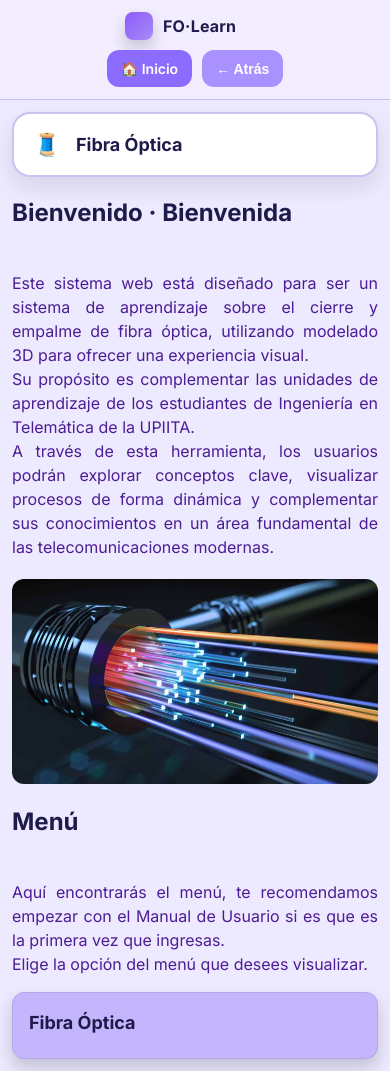
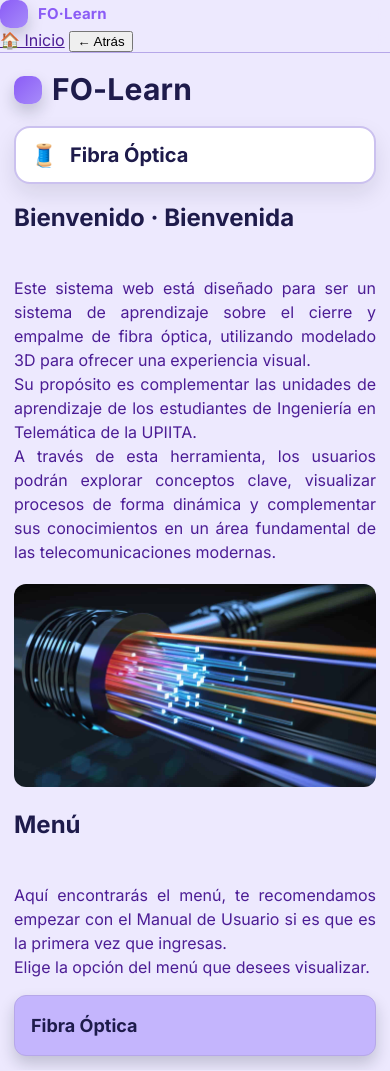
Before and after one commit to karla22rios/fo-learn, a Django app: page / in a window 390 px wide. Run offline with Django 5.2, Linux system fonts and the light colour scheme; data comes from the database, SQL or seed files in the repository.

Commit message:
Agregamos sidebar arriba

```diff
--- a/static/css/site.css
+++ b/static/css/site.css
@@ -7,30 +7,33 @@
   --brand: #8B5CF6;
   --brand-light:#A78BFA;
   --line:  #B6A7E9;
-
   --radius:12px;
   --shadow:0 8px 16px rgba(15,23,42,0.20);
   --font: "Inter", system-ui, -apple-system, Segoe UI, Roboto, "Helvetica Neue", Arial;
 }
 
-/* ====== Reset y base ====== */
-*{ box-sizing:border-box; }
-html,body{ height:100%; }
+/* ====== Reset ====== */
+*{ box-sizing:border-box }
+html,body{ height:100% }
 body{
   margin:0;
   background:var(--bg);
   color:var(--text);
   font:16px/1.5 var(--font);
-
-  /* CLAVE: evita que “se salga del marco” */
-  overflow-x:hidden;
+  overflow-x:hidden; /* evita que “se salga del marco” */
 }
 
-img, video, canvas, iframe{ max-width:100%; height:auto; }
+img, video, canvas, iframe { max-width:100%; height:auto; }
+
+/* ====== Links base ====== */
+a{ color:var(--muted); }
+a:hover{ color:var(--brand); }
 
 /* ====== Header / Navbar ====== */
 .app-header{
-  position:sticky; top:0; z-index:100;
+  position:sticky;
+  top:0;
+  z-index:100;
   backdrop-filter:saturate(140%) blur(10px);
   background: color-mix(in srgb, var(--bg) 92%, transparent);
   border-bottom:1px solid var(--line);
@@ -39,8 +42,7 @@ img, video, canvas, iframe{ max-width:100%; height:auto; }
 .nav{
   max-width:1200px;
   margin:0 auto;
-  padding:12px 18px;
-
+  padding:12px 20px;
   display:flex;
   align-items:center;
   justify-content:space-between;
@@ -48,221 +50,183 @@ img, video, canvas, iframe{ max-width:100%; height:auto; }
 }
 
 .brand{
-  display:flex; align-items:center; gap:10px;
-  text-decoration:none; color:var(--text);
-  min-width: 140px;
+  display:flex;
+  align-items:center;
+  gap:10px;
+  text-decoration:none;
+  color:var(--text);
 }
 .brand .logo{
-  width:28px; height:28px; border-radius:8px;
+  width:28px; height:28px;
+  border-radius:10px;
   background:linear-gradient(135deg, var(--brand), var(--brand-light));
   box-shadow: var(--shadow);
 }
-.brand span{ font-weight:700; letter-spacing:.2px; }
+.brand span{
+  font-weight:700;
+  letter-spacing:.2px;
+}
 
 .nav-actions{
   display:flex;
+  align-items:center;
   gap:10px;
-  align-items:center;
-  flex-wrap:wrap;
 }
 
-/* ======= Botones Atrás e Inicio (Navbar) ======= */
-.btn-back,
-.btn-home{
+/* Botones de la barra (Inicio / Atrás) */
+.btn-home, .btn-back{
   background: var(--brand);
-  color: #fff;
-  border: none;
-  border-radius: 10px;
-  padding: 9px 12px;
-  cursor: pointer;
-  font-weight: 600;
-  font-size: 14px;
-  transition: background 0.2s, transform 0.1s, box-shadow 0.2s;
-  box-shadow: 0 4px 10px rgba(15,23,42,0.22);
-  text-decoration: none;
-  display: inline-flex;
-  align-items: center;
-  gap: 6px;
+  color:#fff;
+  border:none;
+  border-radius:12px;
+  padding:10px 14px;
+  cursor:pointer;
+  font-weight:700;
+  font-size:14px;
+  transition: background .2s, transform .1s, box-shadow .2s;
+  box-shadow:0 6px 14px rgba(15,23,42,0.22);
+  text-decoration:none;
+  display:inline-flex;
+  align-items:center;
+  gap:8px;
   white-space:nowrap;
 }
-.btn-back:hover,
-.btn-home:hover{
+.btn-home:hover, .btn-back:hover{
   background: var(--brand-light);
   transform: translateY(-1px);
-  box-shadow: 0 6px 14px rgba(15,23,42,0.26);
+  box-shadow:0 10px 18px rgba(15,23,42,0.26);
 }
 
 /* ====== Contenedor principal ====== */
 .container{
-  /* “marco” real */
-  width:min(1200px, 100%);
+  max-width:1200px;
+  width:100%;
   margin:0 auto;
-  padding:18px;
+  padding:20px;
 }
 
-/* ====== Tipografía utilitaria ====== */
-h1,h2,h3{ margin:0 0 10px 0; }
-.muted{ color:var(--muted); }
-.hl{ color:var(--brand); }
-hr.sep{
-  border:0; border-top:1px solid var(--line);
-  margin:14px 0;
-}
-
-/* ====== Layout principal (sidebar + contenido) ====== */
-.page{
-  display:grid;
-  /* sidebar más compacta, contenido más grande */
-  grid-template-columns: 300px minmax(0, 1fr);
-  gap:18px;
-  align-items:start;
-}
-
-/* ====== Sidebar “recuadros bonitos” ====== */
-.sidebox{
-  position:sticky;
-  top:76px;
-  align-self:start;
-}
-
-/* Tarjeta base */
+/* ====== Tarjetas / paneles ====== */
 .card{
-  background:color-mix(in srgb, var(--panel) 92%, #ffffff 8%);
+  background:var(--panel);
   border:1px solid var(--line);
   border-radius:var(--radius);
   box-shadow: var(--shadow);
 }
 .card.pad{ padding:16px; }
 
-/* Menú tipo “botones” (izquierda) */
-.side-menu{
-  display:flex;
-  flex-direction:column;
-  gap:14px;
+/* ====== Layout en 2 columnas (sidebar + contenido) ====== */
+.page{
+  display:grid;
+  grid-template-columns: 260px 1fr; /* sidebar un poco más chica */
+  gap:20px;
+  align-items:start;
 }
 
-.side-link{
-  display:flex;
-  align-items:center;
-  gap:12px;
-
-  /* AQUÍ se hace “más corto” el botón */
-  width: 240px;          /* <- ajusta si quieres más corto */
-  max-width: 100%;
-  padding:14px 16px;
-
-  background:#fff;
-  border:2px solid color-mix(in srgb, var(--line) 70%, #ffffff 30%);
-  border-radius: 18px;
-
-  text-decoration:none;
-  color: var(--text);
-  font-weight:700;
-  font-size: 20px;
-
-  box-shadow: 0 10px 22px rgba(15,23,42,0.10);
-  transition: transform .15s ease, box-shadow .15s ease, border-color .15s ease;
+/* Línea vertical suave (opcional) */
+.page.with-divider{
+  position:relative;
+}
+.page.with-divider::before{
+  content:"";
+  position:absolute;
+  left:260px;
+  top:0;
+  bottom:0;
+  width:1px;
+  background: color-mix(in srgb, var(--line) 70%, transparent);
+  transform: translateX(10px); /* que no “pegue” al sidebar */
+  pointer-events:none;
 }
 
-.side-link .ico{
-  width:34px;
-  display:flex;
-  justify-content:center;
-  font-size:22px;
-}
-
-.side-link:hover{
-  transform: translateY(-2px);
-  box-shadow: 0 14px 28px rgba(15,23,42,0.14);
-  border-color: color-mix(in srgb, var(--brand-light) 65%, #fff 35%);
-}
-
-.side-link.active{
-  border-color: var(--brand-light);
-  box-shadow: 0 16px 30px rgba(15,23,42,0.16);
-}
-
-/* ====== Sidebar de pasos (tu lista de pasos) ====== */
+/* ====== Sidebar (botones bonitos) ====== */
 .sidebar{
   position:sticky;
   top:76px;
   align-self:start;
 }
 
-.step-list{
-  margin:0; padding:0; list-style:none;
+.side-title{
+  display:flex;
+  align-items:center;
+  gap:10px;
+  margin:6px 0 14px;
+  font-size:38px; /* FO-Learn grande en desktop */
+  font-weight:800;
+  letter-spacing:.2px;
 }
-.step-list li{
-  border-left:4px solid transparent;
-  transition: all .2s ease;
-}
-.step-list a{
-  display:block;
-  padding:10px 12px;
-  color:var(--text);
-  text-decoration:none;
-  border-radius:10px;
-}
-.step-list a:hover{
-  background:var(--brand-light);
-  color:#fff;
-}
-.step-list li.active{
-  border-left-color: var(--brand);
-}
-.step-list li.active a{
-  background:var(--brand-light);
-  font-weight:600;
-  color:#fff;
+.side-title .dot{
+  width:34px;
+  height:34px;
+  border-radius:12px;
+  background:linear-gradient(135deg, var(--brand), var(--brand-light));
+  box-shadow:var(--shadow);
 }
 
-/* ====== Visor 3D ====== */
-.viewer-wrap{
-  position:relative;
-  width:100%;
-
-  /* más alto (más grande el visor) */
-  aspect-ratio: 16 / 8.5;
-
-  background:#DFD8FD;
-  border-radius:var(--radius);
-  border:1px solid var(--line);
-  overflow:hidden;
+/* Lista de botones del sidebar */
+.side-menu{
+  display:flex;
+  flex-direction:column;
+  gap:16px;
 }
 
-.viewer-toolbar{
+/* Estos son los “recuadros” tipo sidebar */
+.side-link{
   display:flex;
-  gap:10px;
-  flex-wrap:wrap;
-  margin:10px 0 0;
+  align-items:center;
+  gap:12px;
+
+  background:#fff;
+  border:2px solid color-mix(in srgb, var(--line) 70%, transparent);
+  border-radius:18px;
+
+  padding:14px 16px;          /* 🔽 más pequeños (alto) */
+  min-height:64px;            /* 🔽 menos altos */
+  width:100%;                 /* siempre dentro del sidebar */
+
+  text-decoration:none;
+  color:var(--text);
+  box-shadow: 0 10px 22px rgba(15,23,42,0.10);
+  transition: transform .12s ease, box-shadow .12s ease, border-color .12s ease;
 }
 
-.btn{
-  appearance:none;
-  border:1px solid var(--line);
-  border-radius:10px;
-  padding:7px 12px;
-  background:var(--brand-light);
-  color:#fff;
-  text-decoration:none;
-  cursor:pointer;
-  transition: all .2s ease;
-  font-weight:600;
-}
-.btn:hover{
-  background:var(--brand);
-  border-color:var(--brand);
+.side-link .ico{
+  font-size:22px;
+  line-height:1;
+  width:28px; /* alinea emojis */
+  text-align:center;
+  flex:0 0 28px;
 }
 
-.overlay{
-  position:absolute; inset:0;
-  display:flex; align-items:center; justify-content:center;
-  color:#fff;
-  background:rgba(139,92,246,0.7);
-  font:15px var(--font);
+.side-link .label{
+  font-size:22px;  /* 🔽 texto un poco más pequeño */
+  font-weight:800;
+  line-height:1.15;
 }
 
-/* ====== Grid de categorías (home) ====== */
+.side-link:hover{
+  transform: translateY(-2px);
+  border-color: color-mix(in srgb, var(--brand) 55%, var(--line));
+  box-shadow: 0 14px 26px rgba(15,23,42,0.14);
+}
+
+/* Estado activo (si lo quieres usar en templates) */
+.side-link.active{
+  border-color: color-mix(in srgb, var(--brand) 70%, var(--line));
+  box-shadow: 0 16px 28px rgba(15,23,42,0.16);
+}
+
+/* ====== Contenido principal ====== */
+h1,h2,h3{ margin:0 0 10px 0 }
+.muted{ color:var(--muted) }
+.hl{ color:var(--brand) }
+
+hr.sep{
+  border:0;
+  border-top:1px solid var(--line);
+  margin:14px 0;
+}
+
+/* ====== Grid de categorías (cards abajo de “Menú”) ====== */
 .category-grid{
   display:grid;
   gap:16px;
@@ -283,12 +247,49 @@ hr.sep{
 }
 .category-card:hover{
   transform:translateY(-4px);
-  box-shadow:0 12px 28px rgba(15,23,42,.20);
+  box-shadow:0 12px 28px rgba(15,23,42,.22);
 }
 .category-card h3{
-  margin:0 0 6px 0;
+  margin:0;
   font-size:18px;
   font-weight:700;
+}
+
+/* ====== Visor 3D ====== */
+.viewer-wrap{
+  position:relative;
+  width:100%;
+  aspect-ratio:16 / 9;
+  background:#fff;
+  border-radius:var(--radius);
+  border:1px solid var(--line);
+  overflow:hidden;
+  box-shadow: 0 10px 22px rgba(15,23,42,0.10);
+}
+
+/* Toolbar arriba del visor */
+.viewer-toolbar{
+  display:flex;
+  gap:10px;
+  flex-wrap:wrap;
+  margin:10px 0 8px;
+}
+
+.btn{
+  appearance:none;
+  border:1px solid var(--line);
+  border-radius:12px;
+  padding:9px 12px;
+  background:var(--brand-light);
+  color:#fff;
+  text-decoration:none;
+  cursor:pointer;
+  transition: all .2s ease;
+  font-weight:700;
+}
+.btn:hover{
+  background:var(--brand);
+  border-color:var(--brand);
 }
 
 /* ====== Navegación entre pasos ====== */
@@ -298,134 +299,73 @@ hr.sep{
   justify-content:space-between;
   align-items:center;
   gap:12px;
-  flex-wrap:wrap;
 }
 
 .nav-btn{
-  padding:10px 14px;
+  padding:10px 16px;
   background:var(--brand);
   color:#fff;
-  border-radius:12px;
+  border-radius:14px;
   text-decoration:none;
-  font-weight:700;
-  transition: background .2s, transform .1s, box-shadow .2s;
-  box-shadow: 0 6px 14px rgba(15,23,42,0.18);
+  font-weight:800;
+  transition: background .2s, transform .1s;
   display:inline-flex;
+  align-items:center;
   gap:8px;
-  align-items:center;
-  white-space:nowrap;
 }
 .nav-btn:hover{
   background:var(--brand-light);
   transform: translateY(-1px);
 }
 
-/* ====== RESPONSIVE (tablet/mobile) ====== */
+/* ====== Responsivo (tablet / mobile) ====== */
 @media (max-width: 980px){
-  .page{ grid-template-columns: 1fr; }
-  .sidebox, .sidebar{ position:relative; top:auto; }
+  .container{ padding:14px; }
+  .page{
+    grid-template-columns: 1fr;
+    gap:16px;
+  }
+  .page.with-divider::before{ display:none; }
 
-  /* menú lateral se vuelve “arriba” y centrado */
-  .side-menu{
-    flex-direction:column;
-    align-items:center;
+  .sidebar{
+    position:relative;
+    top:auto;
   }
+
+  .side-title{
+    font-size:30px;
+    margin-top:0;
+  }
+  .side-title .dot{
+    width:28px; height:28px;
+    border-radius:10px;
+  }
+
+  /* En mobile: menú de la izquierda se vuelve “cards” normales arriba */
   .side-link{
-    width: min(420px, 100%);
-    font-size:18px;
+    border-radius:16px;
+    padding:12px 14px;
+    min-height:58px;
+  }
+  .side-link .label{
+    font-size:20px;
+  }
+
+  /* Botones de header más chicos en móvil */
+  .btn-home, .btn-back{
+    padding:9px 12px;
+    font-size:13px;
+    border-radius:12px;
   }
 }
 
-@media (max-width: 700px){
-  .nav{ padding:10px 12px; }
-  .container{ padding:12px; }
-
-  .btn-back, .btn-home{
+@media (max-width: 520px){
+  .nav{
+    padding:10px 12px;
+  }
+  .brand span{ font-size:15px; }
+  .btn-home, .btn-back{
     padding:8px 10px;
-    font-size:13px;
-  }
-
-  .viewer-wrap{
-    aspect-ratio: 16 / 10; /* un poco más alto en cel */
-  }
-
-  /* si en step_viewer tienes .bottom-nav, evita que se encimen */
-  .bottom-nav{
-    display:flex;
-    gap:10px;
-    flex-direction:column;
-    align-items:stretch;
+    gap:6px;
   }
 }
-
-/* =========================
-   HEADER FIJO GLOBAL
-   ========================= */
-
-.app-header {
-  position: sticky;
-  top: 0;
-  z-index: 1000;
-  background: #f2edff;
-  border-bottom: 1px solid #c9bdf7;
-}
-
-.header-inner {
-  max-width: 1200px;
-  margin: auto;
-  padding: 12px 20px;
-  display: flex;
-  align-items: center;
-  justify-content: space-between;
-}
-
-.brand {
-  display: flex;
-  align-items: center;
-  gap: 10px;
-  font-weight: 700;
-  color: #1f1b4d;
-  text-decoration: none;
-}
-
-.logo {
-  width: 34px;
-  height: 34px;
-  background: linear-gradient(135deg, #8b6cff, #b9a6ff);
-  border-radius: 10px;
-}
-
-/* BOTONES */
-.header-actions {
-  display: flex;
-  gap: 10px;
-}
-
-.btn-primary,
-.btn-secondary {
-  padding: 8px 14px;
-  border-radius: 12px;
-  font-weight: 600;
-  border: none;
-  cursor: pointer;
-  text-decoration: none;
-  font-size: 14px;
-}
-
-.btn-primary {
-  background: #8b6cff;
-  color: white;
-}
-
-.btn-secondary {
-  background: #a992ff;
-  color: white;
-}
-
-/* MOBILE */
-@media (max-width: 700px) {
-  .header-inner {
-    flex-direction: column;
-    gap: 10px;
-  }
-}
--- a/templates/viewer/home.html
+++ b/templates/viewer/home.html
@@ -4,54 +4,66 @@
 
 {% block content %}
 
-<div class="page">
-  <!-- SIDEBAR -->
-  <aside class="sidebox">
-    <div class="side-menu">
+<div class="page with-divider">
+
+  <!-- Sidebar -->
+  <aside class="sidebar">
+    <div class="side-title">
+      <span class="dot"></span>
+      <span>FO-Learn</span>
+    </div>
+
+    <nav class="side-menu">
+      <!-- OJO: aquí NO ponemos “Inicio” como pediste -->
       {% for c in categories %}
         <a class="side-link" href="{% url 'category_detail' c.slug %}">
           <span class="ico">
             {% if "Fibra" in c.name %}🧵{% elif "Cierre" in c.name %}📦{% elif "Empalme" in c.name %}🔗{% elif "Manual" in c.name %}📘{% else %}📌{% endif %}
           </span>
-          <span>{{ c.name }}</span>
+          <span class="label">{{ c.name }}</span>
         </a>
       {% empty %}
-        <div class="card pad">
-          <p class="muted">No hay categorías todavía.</p>
-        </div>
+        <a class="side-link" href="#">
+          <span class="ico">📌</span>
+          <span class="label">Sin categorías</span>
+        </a>
       {% endfor %}
-    </div>
+    </nav>
   </aside>
 
-  <!-- CONTENIDO -->
+  <!-- Contenido -->
   <section>
     <h2>Bienvenido · Bienvenida</h2>
 
     <p class="muted" style="text-align:justify; white-space: pre-line;">
-      Este sistema web está diseñado para ser un sistema de aprendizaje sobre el cierre y empalme de fibra óptica, utilizando modelado 3D para ofrecer una experiencia visual.
-      Su propósito es complementar las unidades de aprendizaje de los estudiantes de Ingeniería en Telemática de la UPIITA.
-      A través de esta herramienta, los usuarios podrán explorar conceptos clave, visualizar procesos de forma dinámica y complementar sus conocimientos en un área fundamental de las telecomunicaciones modernas.
+Este sistema web está diseñado para ser un sistema de aprendizaje sobre el cierre y empalme de fibra óptica, utilizando modelado 3D para ofrecer una experiencia visual.
+Su propósito es complementar las unidades de aprendizaje de los estudiantes de Ingeniería en Telemática de la UPIITA.
+A través de esta herramienta, los usuarios podrán explorar conceptos clave, visualizar procesos de forma dinámica y complementar sus conocimientos en un área fundamental de las telecomunicaciones modernas.
     </p>
 
     <img src="{% static 'images/Fibraópticpagina.jpg' %}"
          alt="Fibra óptica"
-         style="width:100%; max-width:520px; display:block; margin:20px auto; border-radius:12px;">
+         style="width:100%; max-width:500px; display:block; margin:20px auto; border-radius:12px;">
 
     <h2>Menú</h2>
     <p class="muted" style="text-align:justify; white-space: pre-line;">
-      Aquí encontrarás el menú, te recomendamos empezar con el Manual de Usuario si es que es la primera vez que ingresas.
-      Elige la opción del menú que desees visualizar.
+Aquí encontrarás el menú, te recomendamos empezar con el Manual de Usuario si es que es la primera vez que ingresas.
+Elige la opción del menú que desees visualizar.
     </p>
 
+    <!-- Menú abajo (tarjetas) -->
     <div class="category-grid">
       {% for c in categories %}
         <a class="category-card" href="{% url 'category_detail' c.slug %}">
           <h3>{{ c.name }}</h3>
         </a>
+      {% empty %}
+        <p class="muted">No hay categorías todavía.</p>
       {% endfor %}
     </div>
 
   </section>
+
 </div>
 
 {% endblock %}
```
